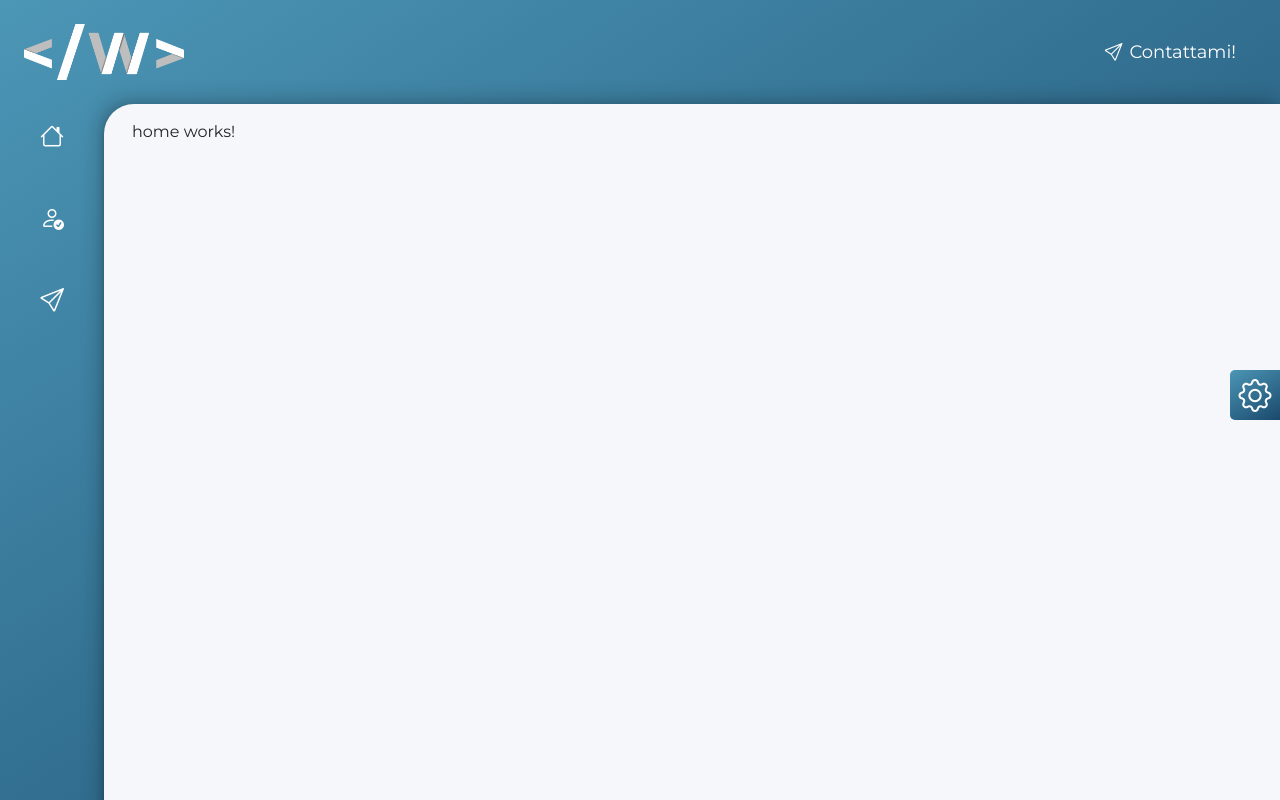
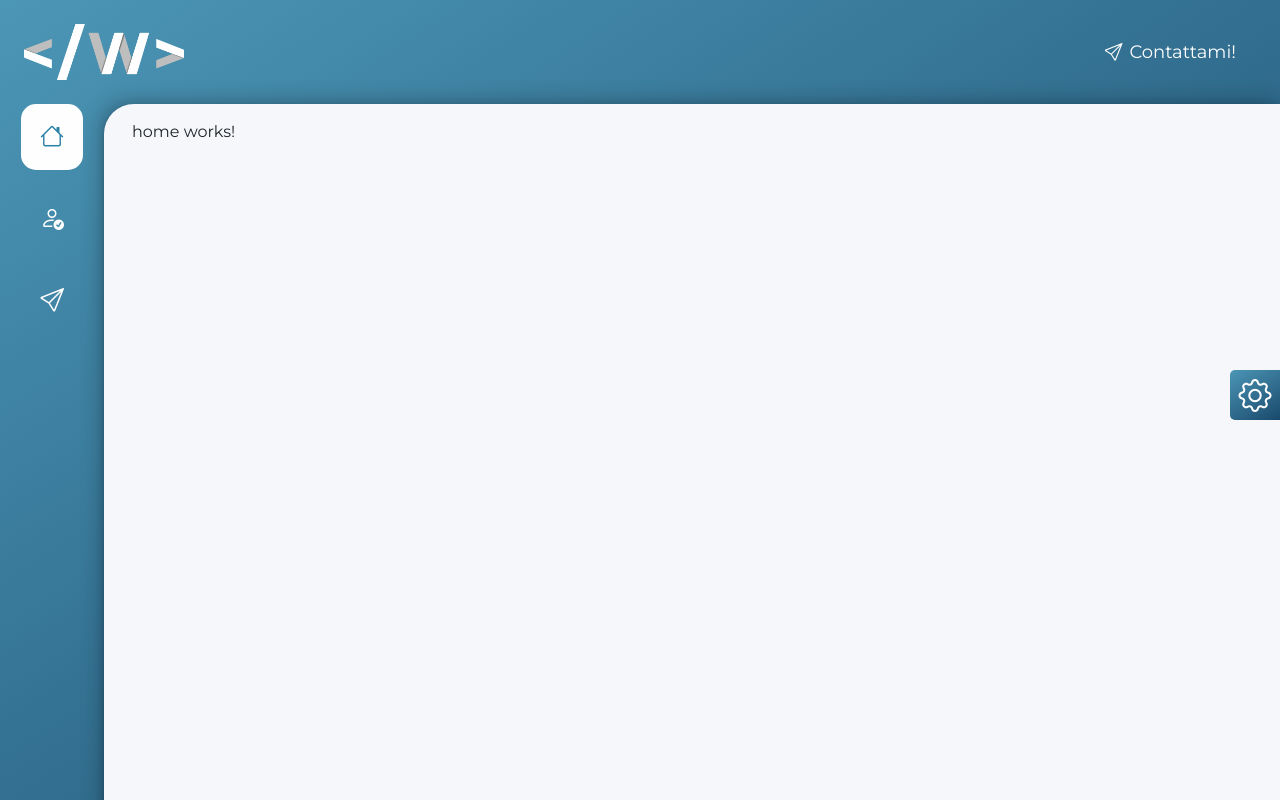
Before and after one commit to Walt98/walt-website, an Angular app: page /home in a window 1280 px wide. Built offline with nearby package versions, Linux system fonts and the light colour scheme.

Commit message:
Implementato currentRoute per la gestione dell'active dei navbar item

```diff
--- a/src/app/navbar/navbar-item/navbar-item.component.html
+++ b/src/app/navbar/navbar-item/navbar-item.component.html
@@ -1,5 +1,5 @@
 <div class="d-flex align-items-center">
-    <i [routerLink]="routeLink" [ngClass]="icon" class="navbar-item-font-color navbar-item-padding" (click)="this.rLink.emit(routeLink)" (mouseover)="showTitle = true" (mouseleave)="showTitle = false"></i>
+    <i [routerLink]="routeLink" [ngClass]="icon" class="navbar-item-font-color navbar-item-padding" (mouseover)="showTitle = true" (mouseleave)="showTitle = false"></i>
 
     <span *ngIf="showTitle" class="navbar-item-title" [ngClass]="color(palette.color)"> {{ title }} </span>
 </div>
--- a/src/app/navbar/navbar-item/navbar-item.component.ts
+++ b/src/app/navbar/navbar-item/navbar-item.component.ts
@@ -1,4 +1,4 @@
-import { Component, EventEmitter, Input, OnInit, Output } from '@angular/core';
+import { Component, Input, OnInit } from '@angular/core';
 import { AppService } from 'src/app/app.service';
 
 @Component({
@@ -11,8 +11,6 @@ export class NavbarItemComponent implements OnInit
   @Input() routeLink?: string;
   @Input() icon?: string;
   @Input() title: string = '';
-
-  @Output() rLink: EventEmitter<any> = new EventEmitter();
 
   public showTitle: boolean = false;
   public darkMode?: boolean;
--- a/src/app/navbar/navbar.component.html
+++ b/src/app/navbar/navbar.component.html
@@ -1,7 +1,7 @@
 <div class="d-flex flex-column align-items-center walt-bg-navbar">
-    <app-navbar-item (rLink)="routerLink = $event" [ngClass]="active('home')" [routeLink]="'home'" [icon]="'bi bi-house'" [title]="'Home'"></app-navbar-item>
+    <app-navbar-item [ngClass]="homeClass" routeLink="home" icon="bi bi-house" title="Home"></app-navbar-item>
 
-    <app-navbar-item (rLink)="routerLink = $event" [ngClass]="active('about-me')" [routeLink]="'about-me'" [icon]="'bi bi-person-check'" [title]="'Chi sono?'"></app-navbar-item>
+    <app-navbar-item [ngClass]="aboutMeClass" routeLink="about-me" icon="bi bi-person-check" title="Chi sono?"></app-navbar-item>
 
-    <app-navbar-item (rLink)="routerLink = $event" [ngClass]="active('contact-me')" [routeLink]="'contact-me'" [icon]="'bi bi-send'" [title]="'Contattami'"></app-navbar-item>
+    <app-navbar-item [ngClass]="contactMeClass" routeLink="contact-me" icon="bi bi-send" title="Contattami"></app-navbar-item>
 </div>
--- a/src/app/navbar/navbar.component.ts
+++ b/src/app/navbar/navbar.component.ts
@@ -1,4 +1,5 @@
 import { Component, OnInit } from '@angular/core';
+import { Router } from '@angular/router';
 import { AppService } from '../app.service';
 
 @Component({
@@ -12,31 +13,89 @@ export class NavbarComponent implements OnInit
   public darkMode?: boolean;
   public palette: any;
 
-  constructor(private appService: AppService) { }
+  public homeClass: string = '';
+  public aboutMeClass: string = '';
+  public contactMeClass: string = '';
+
+  public currentRoute: string = 'home';
+
+  constructor(private appService: AppService, private router: Router) { }
 
   ngOnInit(): void
   {
-    this.appService.darkMode$.subscribe((value: string) => this.darkMode = value == 'on');
-    this.appService.palette$.subscribe((value: any) => this.palette = value);
+    this.appService.darkMode$.subscribe((value: string) =>
+    {
+      this.darkMode = value == 'on';
+      if (this.palette) this.onChangesActive();
+    });
+    this.appService.palette$.subscribe((value: any) =>
+    {
+      this.palette = value;
+      this.onChangesActive();
+    });
+
+    this.router.events.subscribe((e: any) =>
+    {
+      if (e.type == 1)
+      {
+        if (e.url.includes('home'))
+        {
+          this.currentRoute = 'home';
+          this.homeClass = this.active();
+          this.aboutMeClass = '';
+          this.contactMeClass = '';
+        }
+        else if (e.url.includes('about-me'))
+        {
+          this.currentRoute = 'about-me';
+          this.homeClass = '';
+          this.aboutMeClass = this.active();
+          this.contactMeClass = '';
+        }
+        else
+        {
+          this.currentRoute = 'contact-me';
+          this.homeClass = '';
+          this.aboutMeClass = '';
+          this.contactMeClass = this.active();
+        }
+      }
+    });
   }
 
-  active(router: string): string
+  onChangesActive()
   {
-    let classDark: string = '';
-    if (this.darkMode) classDark = 'item-color-dark';
-    if (this.routerLink == router)
+    if (this.currentRoute == 'home')
     {
-      if (!this.darkMode) switch (this.palette.color)
-      {
-        case '#b44b4b': return 'active ' + 'item-color-red';
-        case '#67b34d': return 'active ' + 'item-color-green';
-        case '#b39c4a': return 'active ' + 'item-color-yellow';
-        case '#aa85bd': return 'active ' + 'item-color-purple';
-        default: return 'active ' + 'item-color-default';
-      }
-      else return classDark += ' active';
+      this.homeClass = this.active();
+      this.aboutMeClass = '';
+      this.contactMeClass = '';
     }
-    else return '';
+    else if (this.currentRoute == 'about-me')
+    {
+      this.homeClass = '';
+      this.aboutMeClass = this.active();
+      this.contactMeClass = '';
+    }
+    else
+    {
+      this.homeClass = '';
+      this.aboutMeClass = '';
+      this.contactMeClass = this.active();
+    }
+  }
+
+  active(): string
+  {
+    if (!this.darkMode) switch (this.palette.color)
+    {
+      case '#b44b4b': return 'active item-color-red';
+      case '#67b34d': return 'active item-color-green';
+      case '#b39c4a': return 'active item-color-yellow';
+      case '#aa85bd': return 'active item-color-purple';
+      default: return 'active item-color-default';
+    }
+    else return 'active item-color-dark';
   }
 
   log = (event: any) => console.log(event);
--- a/src/app/settings-canvas/settings-canvas.component.html
+++ b/src/app/settings-canvas/settings-canvas.component.html
@@ -11,11 +11,11 @@
                 Tema layout
             </div>
             <div *ngIf="!toggleClicked" class="col-12 d-flex align-items-center justify-content-between pY-13 h-62">
-                <app-icon-palette [bg]="'#2c82a7'" [ngClass]="activeIcon('#2c82a7')"></app-icon-palette>
-                <app-icon-palette [bg]="'#b44b4b'" [ngClass]="activeIcon('#b44b4b')"></app-icon-palette>
-                <app-icon-palette [bg]="'#67b34d'" [ngClass]="activeIcon('#67b34d')"></app-icon-palette>
-                <app-icon-palette [bg]="'#b39c4a'" [ngClass]="activeIcon('#b39c4a')"></app-icon-palette>
-                <app-icon-palette [bg]="'#aa85bd'" [ngClass]="activeIcon('#aa85bd')"></app-icon-palette>
+                <app-icon-palette bg="#2c82a7" [ngClass]="activeIcon('#2c82a7')"></app-icon-palette>
+                <app-icon-palette bg="#b44b4b" [ngClass]="activeIcon('#b44b4b')"></app-icon-palette>
+                <app-icon-palette bg="#67b34d" [ngClass]="activeIcon('#67b34d')"></app-icon-palette>
+                <app-icon-palette bg="#b39c4a" [ngClass]="activeIcon('#b39c4a')"></app-icon-palette>
+                <app-icon-palette bg="#aa85bd" [ngClass]="activeIcon('#aa85bd')"></app-icon-palette>
             </div>
             <div class="textDark pY-7-12_6" *ngIf="toggleClicked">
                 <i> Temi non disponibili in "Modalità notturna". </i>
@@ -27,8 +27,8 @@
             <div class="col-12 layout-style-title" [ngClass]="toggleClicked ? 'textDark' : ''">
                 Modalità notturna
             </div>
-            <div class="slider-toggle" [ngClass]="toggleClicked ? 'toggleClicked' : ''" (click)="setDarkMode()">
-                <div class="slider-button" [ngClass]="toggleClicked ? 'translateX23' : ''"></div>
+            <div class="switch-toggle" [ngClass]="toggleClicked ? 'toggleClicked' : ''" (click)="setDarkMode()">
+                <div class="switch-button" [ngClass]="toggleClicked ? 'translateX23' : ''"></div>
             </div>
         </div>
 
@@ -38,8 +38,8 @@
                 Font
             </div>
             <div class="d-flex flex-column">
-                <app-font-text [font]="'Montserrat'" [ngClass]="activeFont('Montserrat')"></app-font-text>
-                <app-font-text [font]="'Roboto'" [ngClass]="activeFont('Roboto')"></app-font-text>
+                <app-font-text font="Montserrat" [ngClass]="activeFont('Montserrat')"></app-font-text>
+                <app-font-text font="Roboto" [ngClass]="activeFont('Roboto')"></app-font-text>
             </div>
         </div>
 
--- a/src/app/settings-canvas/settings-canvas.component.scss
+++ b/src/app/settings-canvas/settings-canvas.component.scss
@@ -102,7 +102,7 @@
 
 ::ng-deep .activeIcon > div > i { opacity: 1 !important; }
 
-.slider-toggle
+.switch-toggle
 {
     width: 56px;
     height: 29px;
@@ -125,7 +125,7 @@
 
 .translateX23 { transform: translateX(27px); }
 
-.slider-button
+.switch-button
 {
     width: 22px;
     height: 22px;
```
